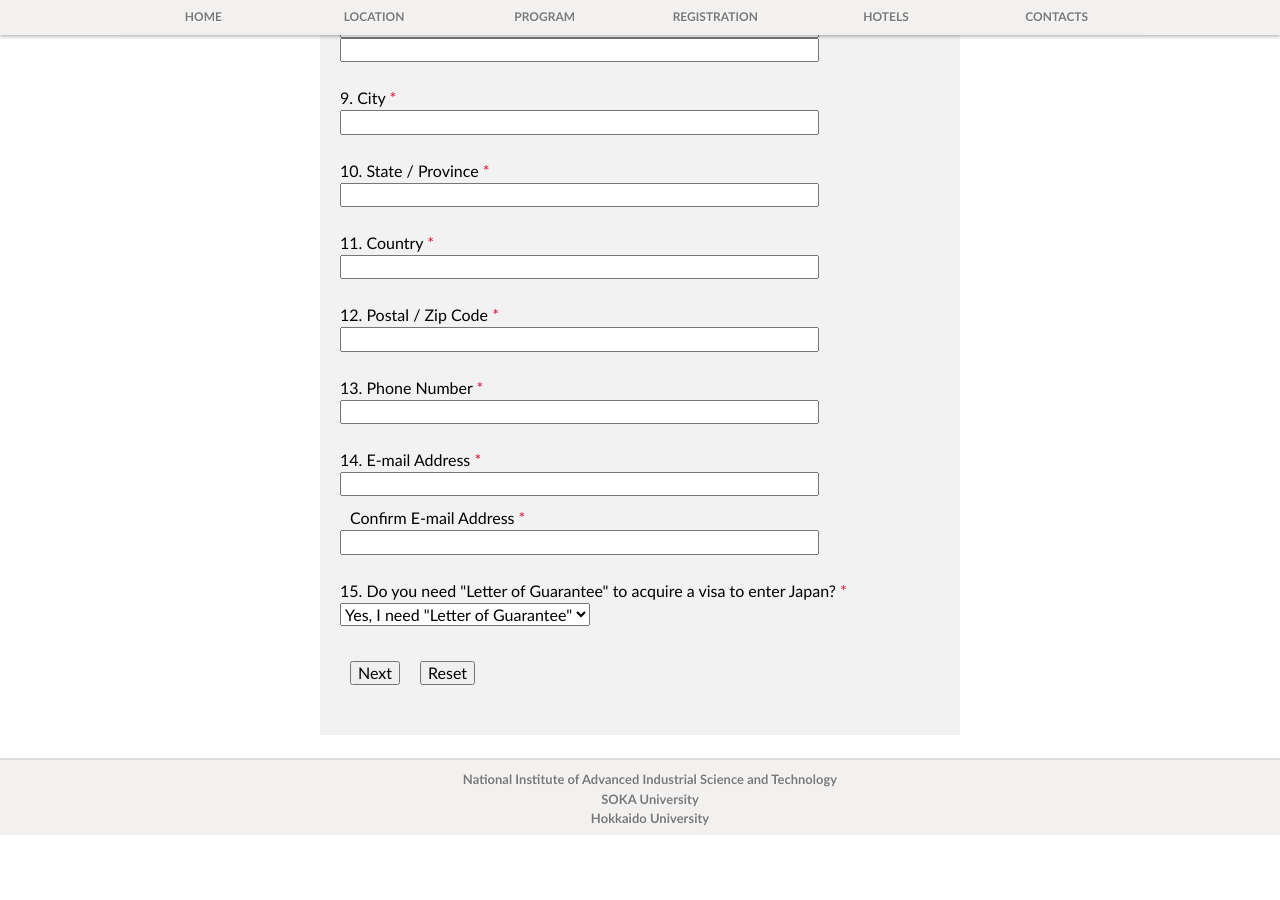
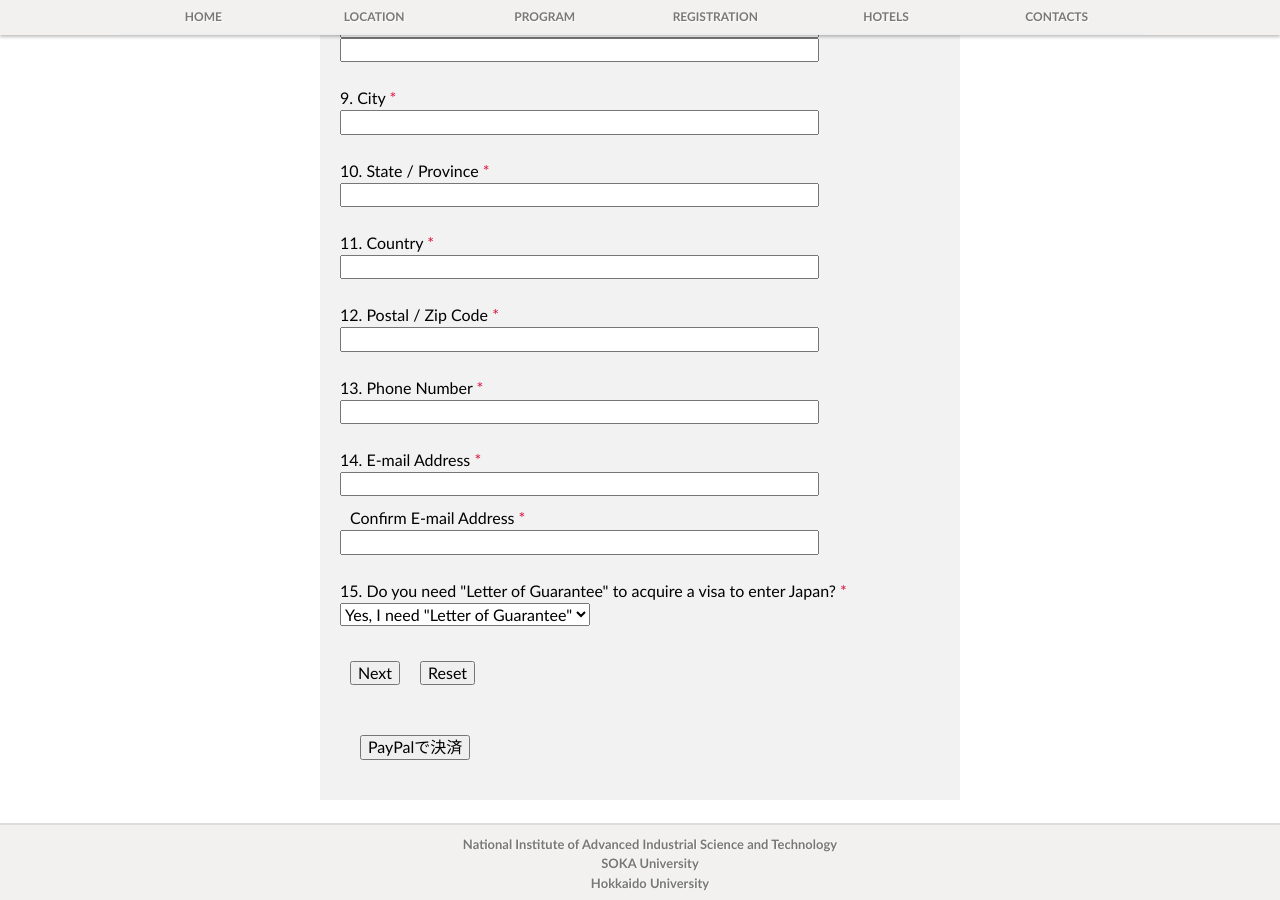
Before and after one commit to yamazakiM/test_warren2016, a Jekyll site: the page built from registration/register.html, in a window 1280 px wide and 900 px high, scrolled down 1092 px. Built offline with Jekyll 4.4.1, drawn with Linux system fonts in a browser that asks for light colours; nearby versions of some CDN libraries; library files that are not in the unit come from our copies; before the commit the page ends 1927 px from its top, so only the background shows below that.

Commit message:
Update register.html

```diff
--- a/registration/register.html
+++ b/registration/register.html
@@ -308,6 +308,18 @@ layout: default
 		</table>
 	</div>
  </form>
+
+ <form action="https://www.paypal.com/cgi-bin/webscr" method=POST>
+ <input type="hidden" name="cmd" value="_cart">
+ <input type="hidden" name="upload" value="1">
+ <input type="hidden" name="business" value="【PayPalアカウントメールアドレス】">
+ <input type="hidden" name="item_name_1" value="【商品名やサイト名】">
+ <input type="hidden" name="amount_1" value="【決済する金額】">
+ <input type="hidden" name="invoice" value="【オーダー番号など】">
+ <input type="hidden" name="currency_code" value="JPY">
+ <input type="submit" value="PayPalで決済">
+</form>
+
  </div>
 </section>
 </div>
```
